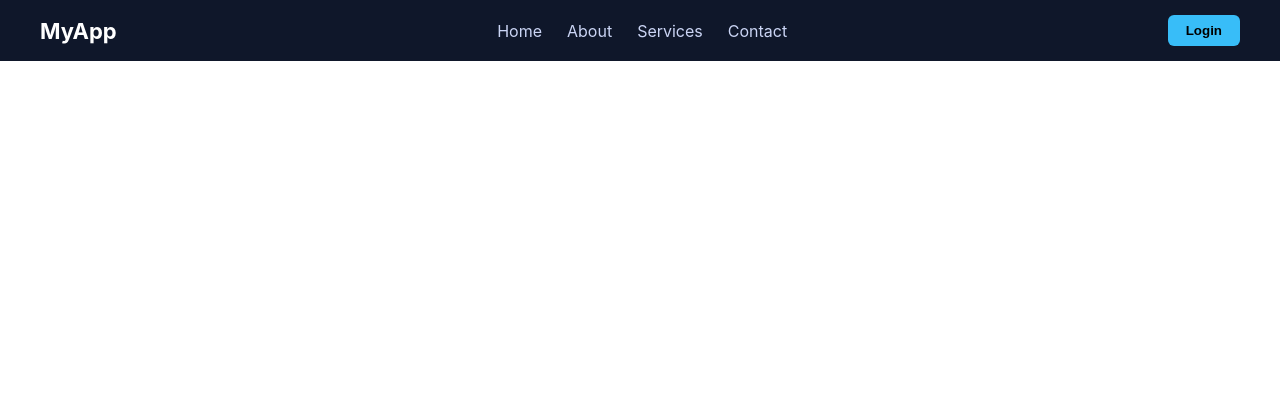
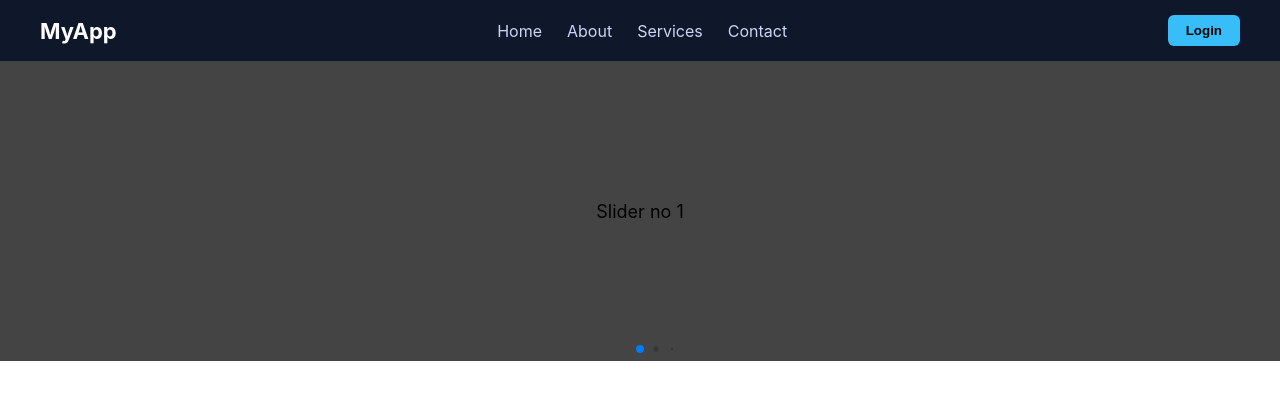
Before and after one commit to hasnainasif0761/SMIT-React-Class-section, a React (Create React App) app: page / in a window 1280 px wide. Shown: the top 400 px of the page. Built offline with nearby package versions, Linux system fonts and the light colour scheme.

Commit message:
8-Updation

```diff
--- a/package.json
+++ b/package.json
@@ -11,6 +11,7 @@
     "react-dom": "^19.2.5",
     "react-router-dom": "^7.14.1",
     "react-scripts": "5.0.1",
+    "swiper": "^12.1.3",
     "web-vitals": "^2.1.4"
   },
   "scripts": {
--- a/src/App.css
+++ b/src/App.css
@@ -6,3 +6,25 @@
     background-position: 200% 0;
   }
 }
+.swiper {
+  width: 100%;
+  height: 300px;
+}
+
+.swiper-slide {
+  text-align: center;
+  font-size: 18px;
+  background: #444;
+
+  /* Center slide text vertically */
+  display: flex;
+  justify-content: center;
+  align-items: center;
+}
+
+.swiper-slide img {
+  display: block;
+  width: 100%;
+  height: 100%;
+  object-fit: cover;
+}
--- /dev/null
+++ b/src/pages/HeroSection.jsx
@@ -0,0 +1,29 @@
+import React from 'react'
+import { Swiper,SwiperSlide } from 'swiper/react'
+
+import 'swiper/css';
+import 'swiper/css/pagination'
+
+import '../App.css'
+
+import { Pagination } from 'swiper/modules';
+
+const HeroSection = () => {
+  return (
+    <>
+      <Swiper
+      pagination={{
+        dynamicBullets:true,
+      }}
+      modules={[Pagination]}
+      className="mySwiper"
+      >
+        <SwiperSlide>Slider no 1</SwiperSlide>
+        <SwiperSlide>Slider no 2</SwiperSlide>
+        <SwiperSlide>Slider no 3</SwiperSlide>
+      </Swiper>
+    </>
+  )
+}
+
+export default HeroSection
--- a/src/pages/Navbar.jsx
+++ b/src/pages/Navbar.jsx
@@ -1,5 +1,6 @@
 import React from 'react'
 import { Link } from 'react-router-dom';
+import HeroSection from './HeroSection';
 
 const Navbar = () => {
     const styles = {
@@ -50,7 +51,7 @@ const Navbar = () => {
       </div>
       <button style={styles.button}>Login</button>
     </div>
-
+    <HeroSection/>
     </>
   )
 }
```
Also changed, not shown: 1 other file (tests, documents, lock files or other folders).
